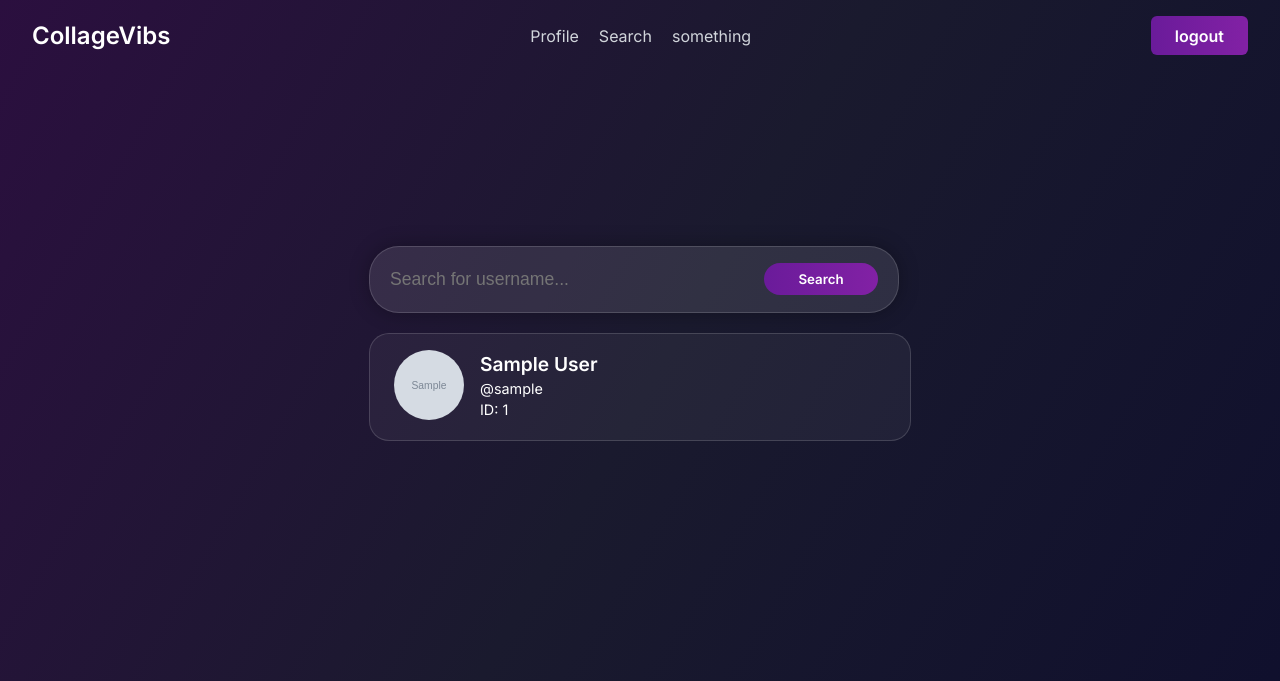
After one commit to salman5900/CollageVibs, a Django app: template users/templates/users/search.html in a window 1280 px wide. The commit adds this page. Shown: the top 681 px of the page. Run offline with Django 3.2, Linux system fonts and the light colour scheme; the template is opened without the code that fills it: most values are stand-ins (such as "Sample title", 1, 10 or a date in 2020); grey boxes marked "Sample" are stand-in pictures; some libraries are stand-ins or nearby versions.

Commit message:
Search bar seach and user deatals showing correctly and made

```diff
--- a/main/templates/main/layout.html
+++ b/main/templates/main/layout.html
@@ -31,7 +31,7 @@
         </div>
         <div class="nav-links">
             <a href="{% url 'users:profile' %}">Profile</a>
-            <a href="#">something</a>
+            <a href="{% url "users:search" %}">Search</a>
             <a href="#">something</a>
         </div>
 
--- a/static/css/style.css
+++ b/static/css/style.css
@@ -69,7 +69,7 @@ main {
   cursor: pointer;
   font-family: 'Inter', sans-serif;
   text-decoration: none;
-  transition: background-position 1s ease-in-out;
+  transition: background-position 0.3s ease-in-out;
   text-align: center;
   white-space: nowrap;
 }
@@ -121,7 +121,7 @@ button {
   border-radius: 6px;
   cursor: pointer;
   font-family: 'Inter', sans-serif;
-  transition: background-position 1s ease-in-out;
+  transition: background-position 0.3s ease-in-out;
 }
 
 button:hover {
@@ -155,7 +155,7 @@ button:active {
   font-family: 'Inter', sans-serif;
   text-align: center; /* Center the text */
   text-decoration: none; /* Remove underline */
-  transition: background-position 1s ease-in-out;
+  transition: background-position 0.3s ease-in-out;
 }
 
 .edit-button:hover {
@@ -425,3 +425,66 @@ button:active {
   font-size: 1.2rem; /* bigger button text */
   padding: 10px 20px;
 }
+
+/* Search bar */
+.user-search-container {
+  display: flex;
+  flex-direction: row;
+  align-items: center;
+  background-color: rgba(255, 255, 255, 0.1);
+  border: 1px solid rgba(255, 255, 255, 0.15);
+  border-radius: 30px;
+  padding: 12px 20px;
+  width: 500px;
+  max-width: 90%;
+}
+
+.user-search-input {
+  flex: 4;
+  border: none;
+  outline: none;
+  background: transparent;
+  color: #fff;
+  font-size: 1.1rem;
+  padding: 10px 0;
+}
+
+.user-search-container button {
+  flex: 1;
+  border-radius: 18px;
+  padding-left: 12px;
+  padding-right: 12px;
+}
+
+.user-profile-container {
+  display: flex;
+  flex-direction: row;
+  align-items: center;
+  background: rgba(255, 255, 255, 0.05);
+  border: 1px solid rgba(255, 255, 255, 0.15);
+  border-radius: 20px;
+  padding: 16px 24px;
+  margin-top: 20px;
+  color: #fff;
+  max-width: 500px;
+}
+
+.user-profile-container img {
+  width: 70px;
+  height: 70px;
+  border-radius: 50%;
+  object-fit: cover;
+  margin-right: 16px;
+  flex-shrink: 0;
+}
+
+.user-profile-container h3 {
+  margin: 0;
+  font-size: 1.2rem;
+  font-weight: bold;
+}
+
+.user-profile-container p {
+  margin: 4px 0;
+  font-size: 0.9rem;
+}
--- /dev/null
+++ b/users/templates/users/search.html
@@ -0,0 +1,34 @@
+{% extends "main/layout.html" %}
+{% block title %}
+  Search - CollageVibs
+{% endblock %}
+
+{% block content %}
+<div>
+  <form method="get" action="{% url 'users:search' %}" class="user-search-container">
+    <input type="text" name="q" placeholder="Search for username..." class="user-search-input">
+    <button type="submit" class="user-search-button">
+      Search
+    </button>
+  </form>
+
+  {% for profile in profiles %}
+    <div class="user-profile-container">
+      <div>
+        {% if profile.profile_picture %}
+          <img src="{{ profile.profile_picture.url }}" alt="Profile picture" class="user-profile-picture">
+        {% else %}
+          <img src="/media/profile_pictures/default.jpg" alt="Default profile picture" class="user-profile-picture">
+        {% endif %}
+      </div>
+      <div>
+        <h3>{{ profile.user.first_name }} {{ profile.user.last_name }}</h3>
+        <p>@{{ profile.user.username }}</p>
+        <p>ID: {{ profile.college_id }}</p>
+      </div>
+    </div>
+  {% empty %}
+    <p>No users found.</p>
+  {% endfor %}
+</div>
+{% endblock %}
--- a/users/urls.py
+++ b/users/urls.py
@@ -9,5 +9,6 @@ urlpatterns = [
     path('logout/', views.logout_view, name='logout'),
     path('profile/', views.profile_view, name='profile'),
     path('profile/edit/', views.profile_edit_view, name='profile_edit'),
+    path('search/', views.search_view, name='search'),
 
 ]
```
Also changed, not shown: users/views.py (+10 -0 lines), db.sqlite3.
